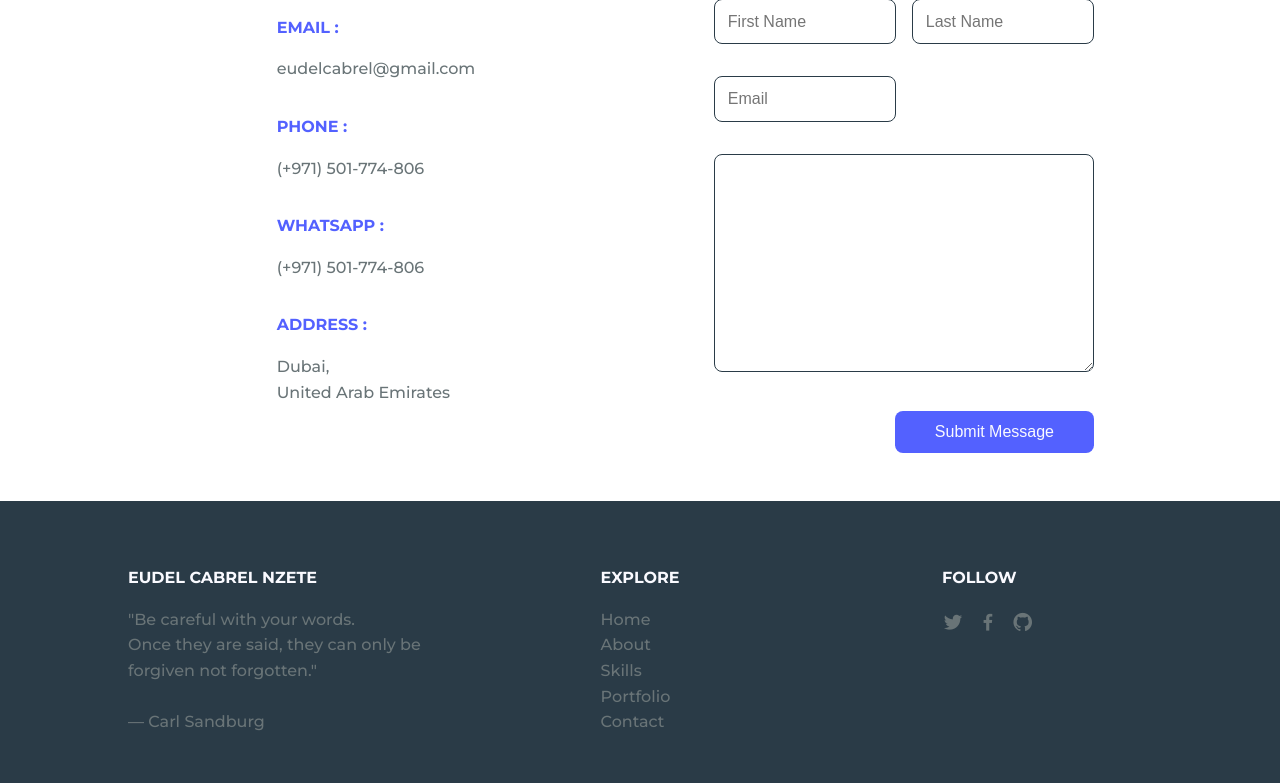
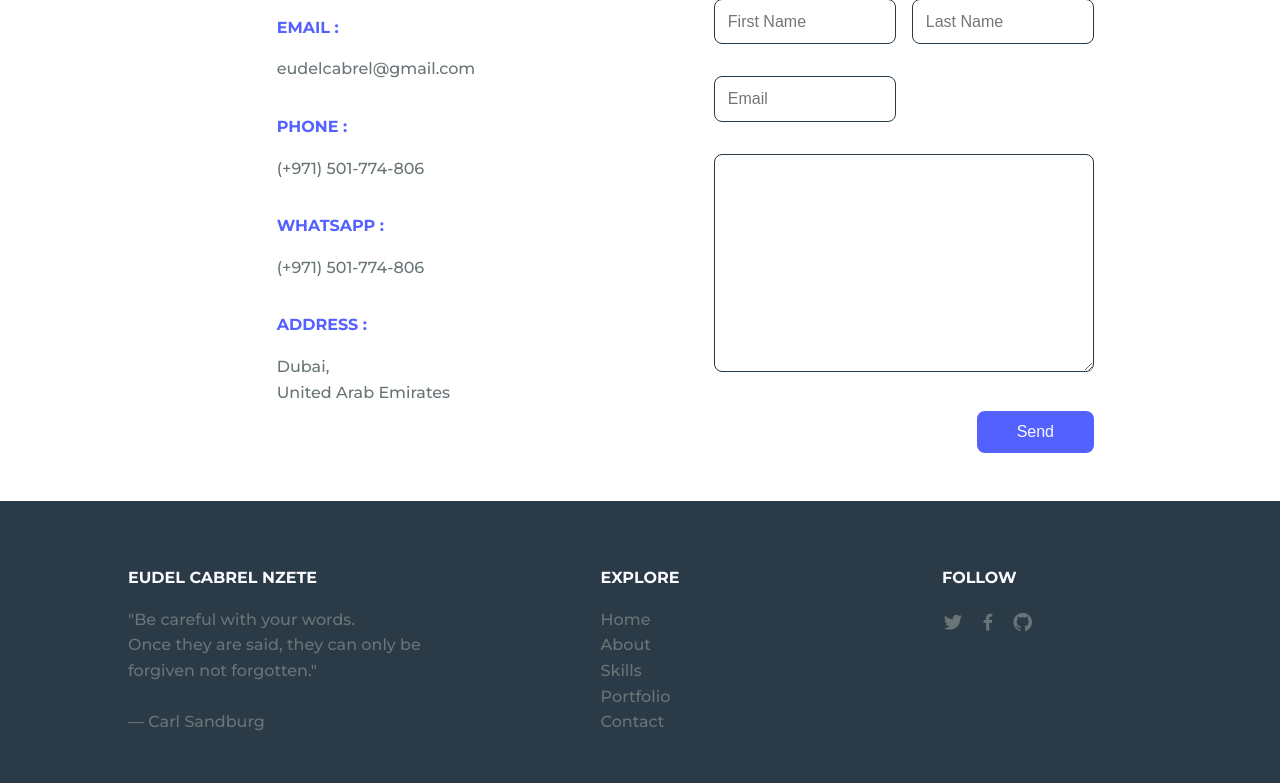
Before and after one commit to itshash01/Portfolio, a Django app: page / in a window 1280 px wide. Shown: the part 2857-3640 px from the top of the page. Run offline with Django 4.2, Linux system fonts and the light colour scheme; data comes from the database, SQL or seed files in the repository; both versions use the stored data as it was after the commit.

Commit message:
Here is my personal portfolio built with Python, HTML, CSS and Javascript.

```diff
--- a/portfolio/blog/templates/index.html
+++ b/portfolio/blog/templates/index.html
@@ -150,7 +150,7 @@
 
                         <textarea name="" id="" cols="0" rows="10" class="contact__input"></textarea>
 
-                        <input type="submit" value="Submit Message" class="contact__button">
+                        <input type="submit" value="Send" class="contact__button">
                     </form>
                 </div>
             </section>
@@ -187,7 +187,7 @@
             </div>
         </footer>
 
-        <!--===== SCROLL REVEAL =====
+        <!--===== SCROLL REVEAL =====-->
         <script src="https://unpkg.com/scrollreveal"></script>
 
         <!--===== MAIN JS =====-->
```
Also changed, not shown: portfolio/db.sqlite3, portfolio/requirements.txt (added).
